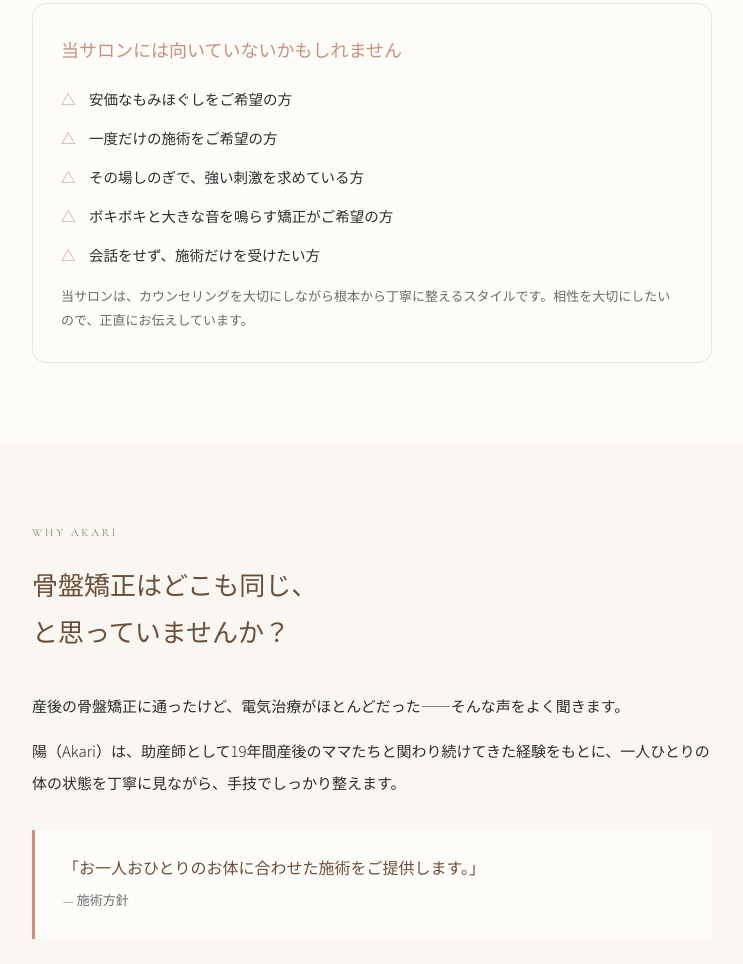
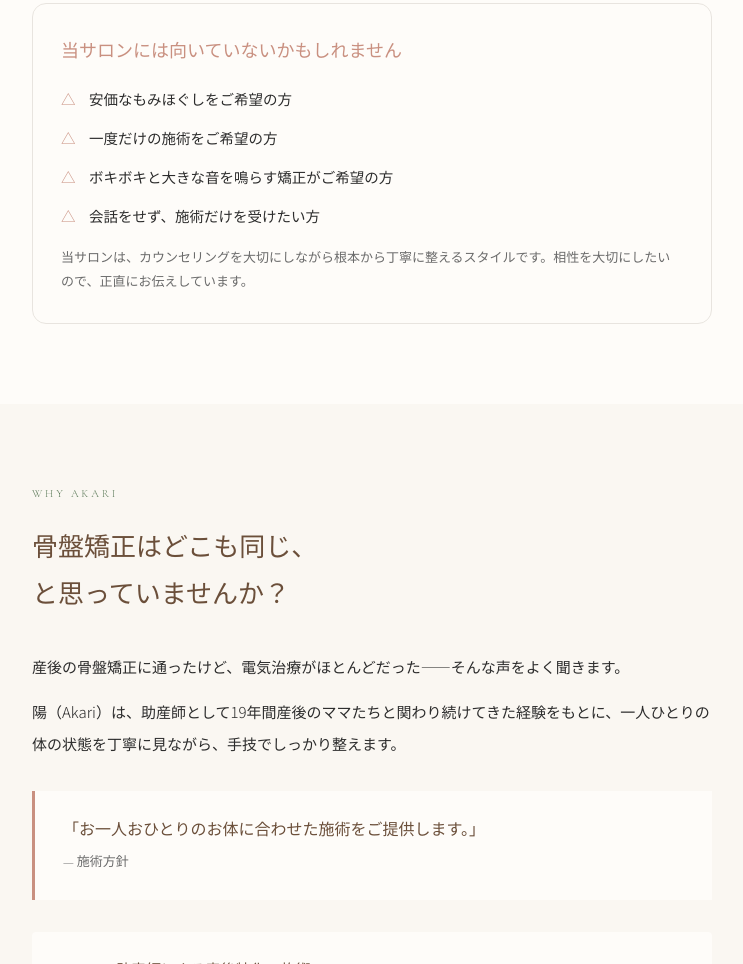
Before and after one commit to nabistyle1212-max/kurodo, a plain HTML site: page hajimete.html in a window 1280 px wide. Shown: the part 2848-3812 px from the top of the page, without its empty margins (268-1011 px from the left). Drawn offline with nearby package versions, Linux system fonts and the light colour scheme.

Commit message:
Remove redundant "quick strong stimulation" item from not-a-fit list
Co-Authored-By: Claude Opus 4.8 <noreply@anthropic.com>

```diff
--- a/hajimete.html
+++ b/hajimete.html
@@ -865,7 +865,6 @@ src="https://www.facebook.com/tr?id=1923407814695448&ev=PageView&noscript=1"
         <ul>
           <li>安価なもみほぐしをご希望の方</li>
           <li>一度だけの施術をご希望の方</li>
-          <li>その場しのぎで、強い刺激を求めている方</li>
           <li>ボキボキと大きな音を鳴らす矯正がご希望の方</li>
           <li>会話をせず、施術だけを受けたい方</li>
         </ul>
```
